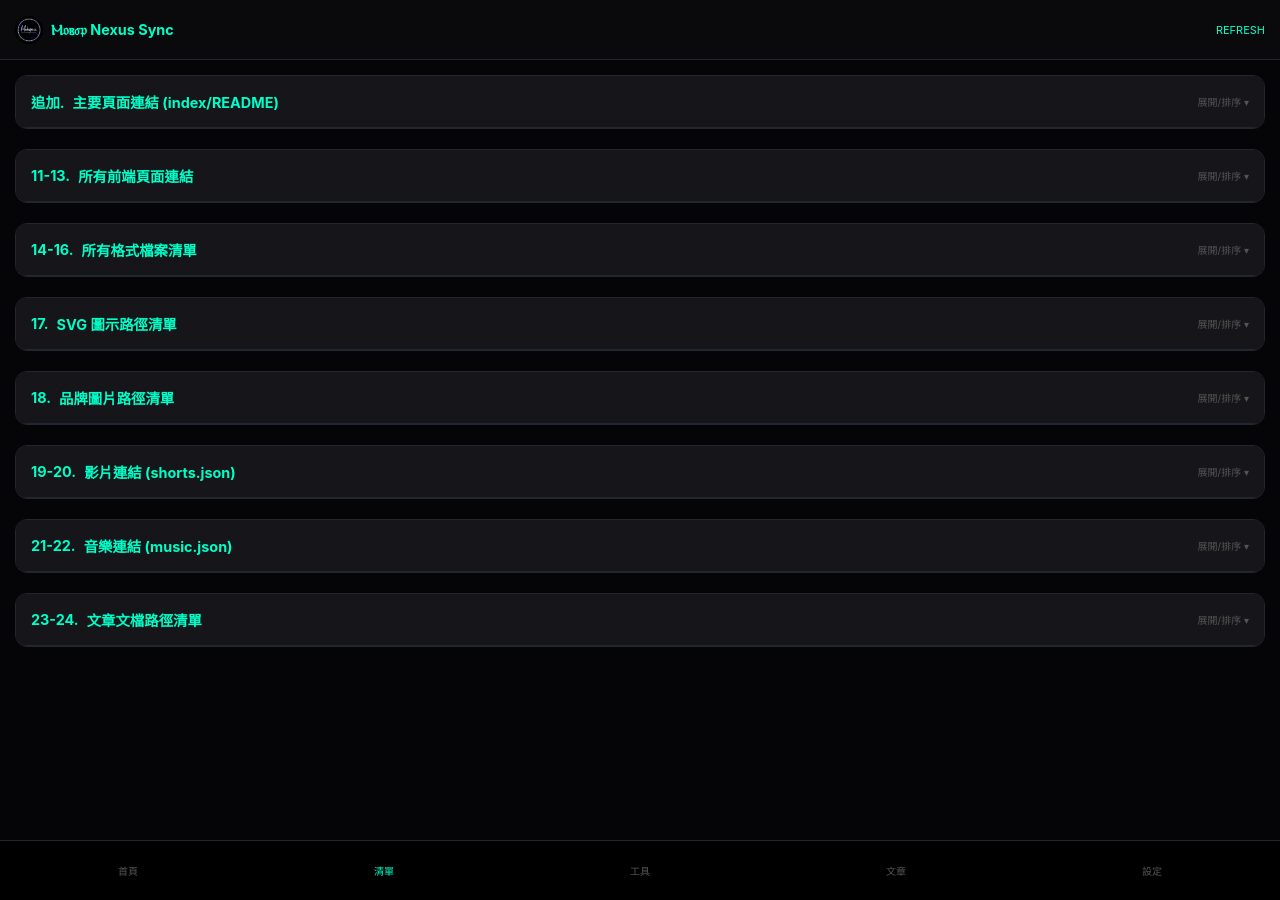
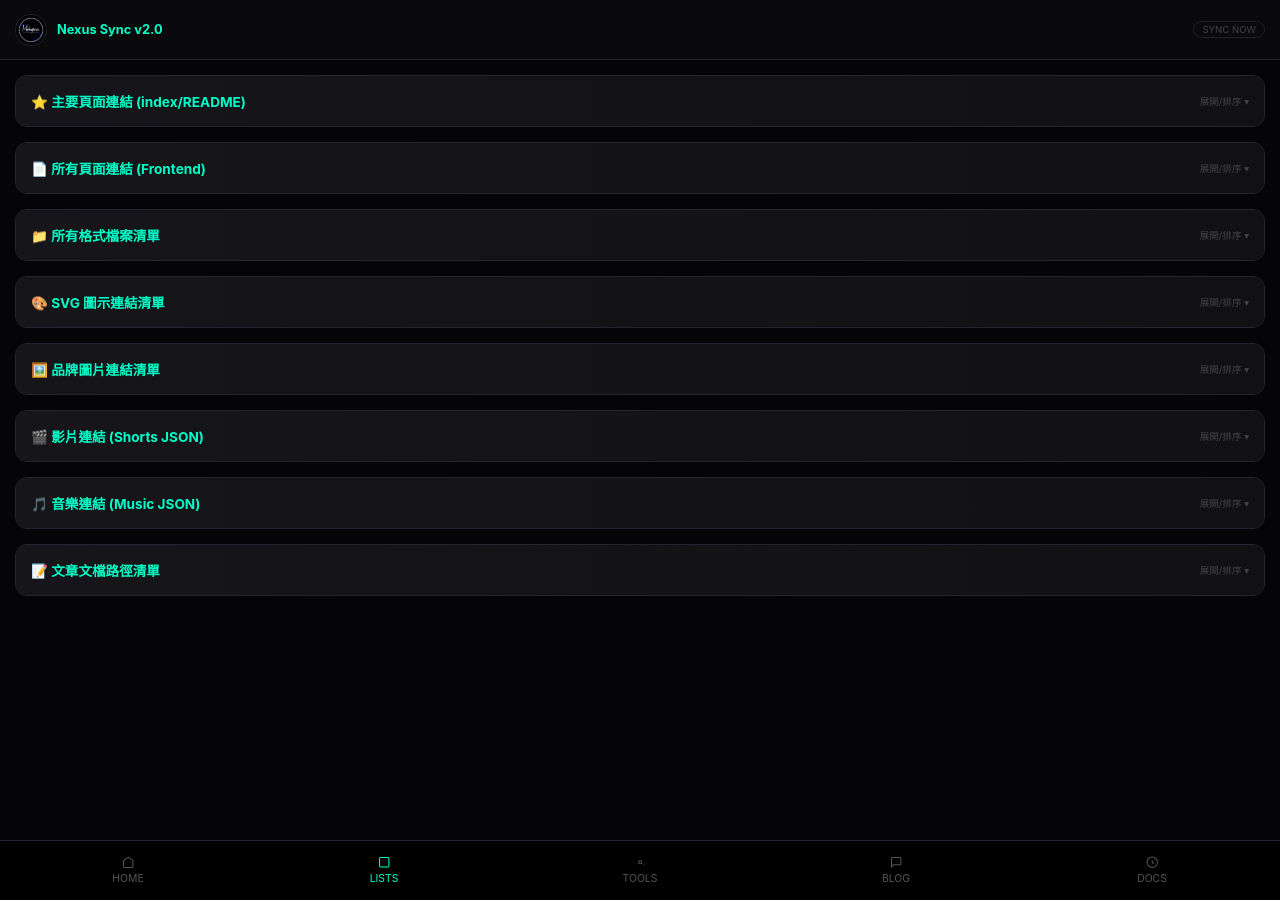
Before and after one commit to mobsp/mobsp.github.io, a Jekyll site: the page app/index.html, which Jekyll copies as it is, in a window 1280 px wide. Built offline with Jekyll 4.4.1, drawn with Linux system fonts in a browser that asks for light colours.

Commit message:
更新 index.html

```diff
--- a/app/index.html
+++ b/app/index.html
@@ -7,198 +7,234 @@
     <style>
         :root {
             --bg: #050507; --card: #111114; --accent: #00ffc8; --text: #e2e8f0; --border: #22262e;
+            --header-h: 60px; --footer-h: 60px;
             --safe-top: env(safe-area-inset-top); --safe-bottom: env(safe-area-inset-bottom);
         }
         * { box-sizing: border-box; -webkit-tap-highlight-color: transparent; }
         body, html { margin: 0; padding: 0; height: 100%; width: 100%; background: var(--bg); color: var(--text); font-family: -apple-system, sans-serif; overflow: hidden; }
 
-        #nexus-app { display: grid; grid-template-rows: calc(60px + var(--safe-top)) 1fr 60px; height: 100vh; }
-        header { display: flex; justify-content: space-between; align-items: center; padding: var(--safe-top) 15px 0; background: #0a0a0c; border-bottom: 1px solid var(--border); }
-        main { overflow-y: auto; padding: 15px; -webkit-overflow-scrolling: touch; }
+        #nexus-app { display: grid; grid-template-rows: calc(var(--header-h) + var(--safe-top)) 1fr calc(var(--footer-h) + var(--safe-bottom)); height: 100vh; }
+        .mobi-header { display: flex; justify-content: space-between; align-items: center; padding: var(--safe-top) 15px 0; background: #0a0a0c; border-bottom: 1px solid var(--border); z-index: 10; }
+        .brand-logo { width: 32px; height: 32px; border-radius: 50%; border: 1px solid var(--border); }
 
-        /* 清單外框 */
-        .asset-section { margin-bottom: 20px; border: 1px solid var(--border); border-radius: 12px; overflow: hidden; background: var(--card); }
+        .mobi-main { overflow-y: auto; padding: 15px; -webkit-overflow-scrolling: touch; }
+
+        /* 列表區塊樣式 */
+        .asset-section { margin-bottom: 15px; border: 1px solid var(--border); border-radius: 12px; overflow: hidden; background: var(--card); }
         .section-header {
-            padding: 15px; background: #16161a; display: flex; justify-content: space-between; align-items: center;
-            cursor: pointer; border-bottom: 1px solid var(--border);
+            display: flex; justify-content: space-between; align-items: center;
+            padding: 15px; cursor: pointer; transition: background 0.3s;
+            background: linear-gradient(90deg, #16161a 0%, #111114 100%);
         }
         .section-header:active { background: #1c1c22; }
-        .list-title { font-size: 0.9rem; font-weight: bold; color: var(--accent); display: flex; align-items: center; gap: 8px; }
+        .list-name { font-size: 0.85rem; font-weight: bold; color: var(--accent); display: flex; align-items: center; gap: 8px; }
 
-        /* 表格主體 */
-        .table-body { display: none; padding: 5px; max-height: 400px; overflow-y: auto; background: #08080a; }
-        .table-body.active { display: block; }
+        /* 表格主體 (預設收起) */
+        .table-body { display: none; border-top: 1px solid var(--border); background: #08080a; max-height: 400px; overflow-y: auto; }
+        .table-body.expanded { display: block; }
 
-        .api-item {
-            display: flex; flex-direction: column; padding: 12px; border-bottom: 1px solid #1a1a1d;
-            cursor: pointer; transition: 0.2s;
+        .api-item { display: flex; align-items: center; padding: 12px 15px; border-bottom: 1px solid #1a1a1d; cursor: pointer; }
+        .api-item:active { background: #1a1a1d; }
+        .api-item-name { flex: 1; margin-left: 10px; font-size: 0.8rem; color: #ccc; white-space: nowrap; overflow: hidden; text-overflow: ellipsis; }
+
+        /* 彈出視窗 */
+        #modal-overlay {
+            position: fixed; top: 0; left: 0; width: 100%; height: 100%;
+            background: rgba(0,0,0,0.9); backdrop-filter: blur(8px);
+            display: none; justify-content: center; align-items: center; z-index: 2000;
         }
-        .api-item:hover { background: #121215; }
-        .file-info { display: flex; align-items: center; gap: 10px; margin-bottom: 4px; }
-        .file-name { font-size: 0.85rem; font-weight: 500; color: #fff; }
-        .path-badges { display: flex; flex-wrap: wrap; gap: 5px; margin-top: 4px; }
-        .badge { font-size: 10px; padding: 2px 6px; border-radius: 4px; background: #1a1a1d; color: #888; border: 1px solid #333; }
+        .modal-card { width: 90%; max-width: 450px; background: #16161a; border: 1px solid var(--border); border-radius: 20px; padding: 20px; animation: modalIn 0.3s cubic-bezier(0.4, 0, 0.2, 1); }
+        .modal-title { font-weight: bold; font-size: 0.95rem; color: var(--accent); margin-bottom: 15px; border-bottom: 1px solid #333; padding-bottom: 10px; }
 
-        /* 彈窗 */
-        #modal-overlay {
-            position: fixed; top: 0; left: 0; width: 100%; height: 100%; background: rgba(0,0,0,0.9);
-            display: none; justify-content: center; align-items: center; z-index: 2000; padding: 20px;
+        .link-group { margin-bottom: 12px; }
+        .link-label { font-size: 0.65rem; color: #666; margin-bottom: 4px; text-transform: uppercase; letter-spacing: 1px; }
+        .link-value {
+            background: #000; padding: 8px 12px; border-radius: 6px; font-size: 0.75rem; color: #fff;
+            word-break: break-all; font-family: 'Courier New', monospace; border: 1px solid #222;
+            display: flex; justify-content: space-between; align-items: center;
         }
-        .modal-card { width: 100%; max-width: 450px; background: #1a1a1d; border-radius: 16px; padding: 20px; border: 1px solid var(--border); }
-        .link-row { background: #000; padding: 10px; border-radius: 8px; margin-top: 10px; border: 1px solid #222; }
-        .link-row label { font-size: 10px; color: var(--accent); display: block; margin-bottom: 4px; }
-        .link-row code { font-size: 11px; word-break: break-all; color: #ccc; }
 
-        footer { display: grid; grid-template-columns: repeat(5, 1fr); background: #000; border-top: 1px solid var(--border); }
-        .nav-item { display: flex; flex-direction: column; align-items: center; justify-content: center; font-size: 10px; color: #555; }
+        .modal-btns { display: grid; grid-template-columns: 1fr 1fr; gap: 10px; margin-top: 20px; }
+        .m-btn { padding: 12px; border-radius: 10px; border: none; font-size: 0.8rem; font-weight: bold; cursor: pointer; text-align: center; text-decoration: none; }
+        .btn-cancel { background: #222; color: #888; }
+        .btn-go { background: var(--accent); color: #000; }
+
+        @keyframes modalIn { from { opacity: 0; transform: translateY(20px); } to { opacity: 1; transform: translateY(0); } }
+
+        /* 底部導覽 */
+        .mobi-footer { display: grid; grid-template-columns: repeat(5, 1fr); background: #000; border-top: 1px solid var(--border); padding-bottom: var(--safe-bottom); }
+        .nav-item { display: flex; flex-direction: column; align-items: center; justify-content: center; font-size: 0.65rem; color: #555; gap: 4px; }
+        .svg-icon { width: 1.2em; height: 1.2em; fill: none; stroke: currentColor; stroke-width: 2; }
     </style>
 </head>
 <body>
 
 <div id="nexus-app">
-    <header>
-        <div class="list-title"><img src="https://mobsp.qzz.io/assets/brand/ms-logo1.JPEG" style="width:28px; border-radius:50%;"> Ⲙ𝔬ⲃⳝ𝔭 Nexus Sync</div>
-        <div style="font-size: 11px; color: var(--accent);" onclick="location.reload()">REFRESH</div>
+    <header class="mobi-header">
+        <div style="display:flex; align-items:center; gap:10px;">
+            <img src="https://mobsp.qzz.io/assets/brand/ms-logo1.JPEG" class="brand-logo">
+            <span style="font-size:0.8rem; font-weight:bold; color:var(--accent);">Nexus Sync v2.0</span>
+        </div>
+        <div style="font-size:0.6rem; color:#444; border:1px solid #222; padding:2px 8px; border-radius:20px;" onclick="location.reload()">SYNC NOW</div>
     </header>
 
-    <main id="main-container">
+    <main class="mobi-main" id="api-lists-container">
         </main>
 
-    <footer>
-        <div class="nav-item">首頁</div>
-        <div class="nav-item" style="color:var(--accent);">清單</div>
-        <div class="nav-item">工具</div>
-        <div class="nav-item">文章</div>
-        <div class="nav-item">設定</div>
-    </footer>
+    <nav class="mobi-footer">
+        <div class="nav-item"><svg class="svg-icon" viewBox="0 0 24 24"><path d="M3 9l9-7 9 7v11a2 2 0 01-2 2H5a2 2 0 01-2-2z"/></svg>HOME</div>
+        <div class="nav-item" style="color:var(--accent);"><svg class="svg-icon" viewBox="0 0 24 24"><rect x="3" y="3" width="18" height="18" rx="2"/></svg>LISTS</div>
+        <div class="nav-item"><svg class="svg-icon" viewBox="0 0 24 24"><circle cx="12" cy="12" r="3"/><path d="M19.4 15a1.65 1.65 0 00.33 1.82"/></svg>TOOLS</div>
+        <div class="nav-item"><svg class="svg-icon" viewBox="0 0 24 24"><path d="M21 15a2 2 0 01-2 2H7l-4 4V5a2 2 0 012-2h14a2 2 0 012 2z"/></svg>BLOG</div>
+        <div class="nav-item"><svg class="svg-icon" viewBox="0 0 24 24"><circle cx="12" cy="12" r="10"/><path d="M12 8v4l3 3"/></svg>DOCS</div>
+    </nav>
 </div>
 
-<div id="modal-overlay" onclick="this.style.display='none'">
+<div id="modal-overlay" onclick="Nexus.closeModal()">
     <div class="modal-card" onclick="event.stopPropagation()">
-        <div id="m-title" style="font-weight:bold; color:var(--accent); margin-bottom:15px;"></div>
-        <div id="m-links"></div>
-        <button onclick="document.getElementById('modal-overlay').style.display='none'" style="width:100%; margin-top:15px; padding:12px; background:var(--accent); border:none; border-radius:8px; font-weight:bold;">關閉視窗</button>
+        <div class="modal-title" id="m-filename">檔案路徑詳情</div>
+
+        <div id="modal-links-content">
+            </div>
+
+        <div class="modal-btns">
+            <button class="m-btn btn-cancel" onclick="Nexus.closeModal()">關閉</button>
+            <a id="m-btn-go" href="#" target="_blank" class="m-btn btn-go">直接跳轉</a>
+        </div>
     </div>
 </div>
 
 <script>
-    const CONFIG = {
+    const Nexus = {
+        config: {
             user: "mobsp",
             repo: "mobsp.github.io",
             domain: "mobsp.qzz.io",
             branch: "main"
-    };
-
-    // 定義清單內容 (對應您的需求 11-24 + 追加)
-    const SECTIONS = [
-        { id: "major", num: "追加", name: "主要頁面連結 (index/README)", path: "", filter: (f) => f.name.includes('index.html') || f.name.includes('README.md') },
-        { id: "pages", num: "11-13", name: "所有前端頁面連結", path: "", filter: (f) => f.name.endsWith('.html') },
-        { id: "files", num: "14-16", name: "所有格式檔案清單", path: "" },
-        { id: "svgs", num: "17", name: "SVG 圖示路徑清單", path: "assets/icon/svg" },
-        { id: "brands", num: "18", name: "品牌圖片路徑清單", path: "assets/brand" },
-        { id: "shorts", num: "19-20", name: "影片連結 (shorts.json)", path: "data/shorts.json", isJson: true },
-        { id: "music", num: "21-22", name: "音樂連結 (music.json)", path: "data/music.json", isJson: true },
-        { id: "blog", num: "23-24", name: "文章文檔路徑清單", path: "blog/p/list" }
-    ];
-
-    const Nexus = {
-        init() {
-            this.renderStructure();
-            this.loadAllData();
         },
 
-        renderStructure() {
-            const html = SECTIONS.map(s => `
-                <div class="asset-section">
-                    <div class="section-header" onclick="Nexus.toggle('${s.id}')">
-                        <div class="list-title"><span>${s.num}.</span> ${s.name}</div>
-                        <div style="font-size:10px; color:#555;">展開/排序 ▾</div>
-                    </div>
-                    <div class="table-body" id="list-${s.id}"></div>
-                </div>
-            `).join('');
-            document.getElementById('main-container').innerHTML = html;
+        // 定義清單與對應邏輯 (對齊需求 11-24 & 追加)
+        sections: [
+            { id: "major", name: "主要頁面連結 (index/README)", icon: "⭐️", path: "", filter: f => f.name.includes('index.html') || f.name.includes('README.md') },
+            { id: "pages", name: "所有頁面連結 (Frontend)", icon: "📄", path: "", filter: f => f.name.endsWith('.html') || f.name.endsWith('.php') },
+            { id: "files", name: "所有格式檔案清單", icon: "📁", path: "" },
+            { id: "svg", name: "SVG 圖示連結清單", icon: "🎨", path: "assets/icon/svg" },
+            { id: "image", name: "品牌圖片連結清單", icon: "🖼️", path: "assets/brand" },
+            { id: "video", name: "影片連結 (Shorts JSON)", icon: "🎬", path: "data/shorts.json", isJson: true },
+            { id: "music", name: "音樂連結 (Music JSON)", icon: "🎵", path: "data/music.json", isJson: true },
+            { id: "blog", name: "文章文檔路徑清單", icon: "📝", path: "blog/p/list" }
+        ],
+
+        init() {
+            this.renderLayout();
+            this.fetchAll();
         },
 
-        toggle(id) {
-            document.getElementById(`list-${id}`).classList.toggle('active');
+        renderLayout() {
+            document.getElementById('api-lists-container').innerHTML = this.sections.map(s => `
+                <section class="asset-section">
+                    <div class="section-header" onclick="Nexus.toggleSection('${s.id}')">
+                        <span class="list-name">${s.icon} ${s.name}</span>
+                        <span style="font-size:0.6rem; color:#444;">展開/排序 ▾</span>
+                    </div>
+                    <div class="table-body" id="list-${s.id}">
+                        <div style="padding:15px; font-size:0.7rem; color:#444;">正在讀取 GitHub 資料...</div>
+                    </div>
+                </section>
+            `).join('');
         },
 
-        async loadAllData() {
-            for (const s of SECTIONS) {
-                this.fetchData(s);
-            }
+        toggleSection(id) {
+            const el = document.getElementById(`list-${id}`);
+            el.classList.toggle('expanded');
         },
 
-        async fetchData(section) {
-            const container = document.getElementById(`list-${section.id}`);
-            const url = `https://api.github.com/repos/${CONFIG.user}/${CONFIG.repo}/contents/${section.path}`;
-
+        async fetchAll() {
+            for (const s of this.sections) {
+                const url = `https://api.github.com/repos/${this.config.user}/${this.config.repo}/contents/${s.path}`;
                 try {
                     const res = await fetch(url);
                     const data = await res.json();
 
-                if (section.isJson) {
-                    // 處理 JSON 格式 (音樂、影片)
+                    let finalItems = [];
+                    if (s.isJson) {
+                        // 解析 JSON 檔案內容
                         const content = JSON.parse(atob(data.content));
-                    this.renderJsonItems(container, content, section.name);
-                } else {
-                    // 處理目錄格式
-                    let files = Array.isArray(data) ? data : [];
-                    if (section.filter) files = files.filter(section.filter);
-                    this.renderFileItems(container, files);
+                        finalItems = content.map(item => ({
+                            name: item.title || item.name || "未命名資源",
+                            path: item.url || "#",
+                            isExternal: true
+                        }));
+                    } else if (Array.isArray(data)) {
+                        // 目錄列表
+                        finalItems = s.filter ? data.filter(s.filter) : data;
+                        // 12-1, 15-1, 17-2 等排序需求：按名稱排序
+                        finalItems.sort((a, b) => a.name.localeCompare(b.name));
                     }
+
+                    this.renderItems(s.id, finalItems);
                 } catch (e) {
-                container.innerHTML = `<div style="padding:15px; color:red;">讀取失敗</div>`;
+                    document.getElementById(`list-${s.id}`).innerHTML = `<div style="padding:15px; color:red; font-size:0.7rem;">讀取失敗</div>`;
+                }
             }
         },
 
-        renderFileItems(container, files) {
-            container.innerHTML = files.map(f => {
-                const fullUrl = `https://${CONFIG.domain}/${f.path}`;
-                const relPath1 = f.path;
-                const relPath2 = `./${f.path}`;
-
-                return `
-                    <div class="api-item" onclick="Nexus.openModal('${f.name}', '${fullUrl}', '${relPath1}', '${relPath2}')">
-                        <div class="file-info">
-                            <span style="font-size:14px;">${f.type === 'dir' ? '📁' : '📄'}</span>
-                            <span class="file-name">${f.name}</span>
-                        </div>
-                        <div class="path-badges">
-                            <span class="badge">/${f.path}</span>
-                        </div>
-                    </div>
-                `;
-            }).join('');
-        },
-
-        renderJsonItems(container, items, category) {
-            // 假設 JSON 格式為 [{title: '', url: ''}...]
-            container.innerHTML = (Array.isArray(items) ? items : []).map(item => `
-                <div class="api-item" onclick="Nexus.openModal('${item.title || '無標題'}', '${item.url}', '', '')">
-                    <div class="file-info">
-                        <span style="font-size:14px;">🔗</span>
-                        <span class="file-name">${item.title || item.name || '外部連結'}</span>
-                    </div>
-                    <div class="path-badges"><span class="badge">${item.url.substring(0, 30)}...</span></div>
+        renderItems(id, items) {
+            const container = document.getElementById(`list-${id}`);
+            if (items.length === 0) {
+                container.innerHTML = `<div style="padding:15px; color:#444; font-size:0.7rem;">暫無資料</div>`;
+                return;
+            }
+            container.innerHTML = items.map(item => `
+                <div class="api-item" onclick="Nexus.openModal('${item.name}', '${item.path}', ${item.isExternal || false})">
+                    <span style="font-size:0.8rem;">${item.isExternal ? '🔗' : '📄'}</span>
+                    <span class="api-item-name">${item.name}</span>
+                    <span style="color:#222; font-size:0.6rem;">❯</span>
                 </div>
             `).join('');
         },
 
-        openModal(name, full, rel1, rel2) {
-            document.getElementById('m-title').innerText = name;
-            let html = `
-                <div class="link-row"><label>HTTPS 全域連結</label><code>${full}</code></div>
-                <div class="link-row"><label>路徑格式 (xxx/xxx)</label><code>${rel1 || 'N/A'}</code></div>
-                <div class="link-row"><label>相對格式 (./xxx/xxx)</label><code>${rel2 || 'N/A'}</code></div>
-            `;
-            document.getElementById('m-links').innerHTML = html;
+        openModal(name, path, isExternal) {
+            const domain = this.config.domain;
+            const filename = document.getElementById('m-filename');
+            const content = document.getElementById('modal-links-content');
+
+            filename.innerText = name;
+
+            // 如果是儲存庫檔案，生成 5 種格式；如果是 JSON 外部連結，則顯示原始連結
+            let links = [];
+            if (isExternal) {
+                links = [{ label: "外部資源連結", value: path }];
+            } else {
+                links = [
+                    { label: "HTTPS 全域連結", value: `https://${domain}/${path}` },
+                    { label: "標準路徑格式 (xxx/xxx.xxx)", value: path },
+                    { label: "相對路徑格式 (./xxx/xxx.xxx)", value: `./${path}` },
+                    { label: "深層路徑格式 (xxx/xxx/xxx.xxx)", value: path }, // GitHub API path 已是完整路徑
+                    { label: "相對深層格式 (./xxx/xxx/xxx.xxx)", value: `./${path}` }
+                ];
+            }
+
+            content.innerHTML = links.map(l => `
+                <div class="link-group">
+                    <div class="link-label">${l.label}</div>
+                    <div class="link-value">
+                        <span>${l.value}</span>
+                    </div>
+                </div>
+            `).join('');
+
+            document.getElementById('m-btn-go').href = isExternal ? path : `https://${domain}/${path}`;
             document.getElementById('modal-overlay').style.display = 'flex';
+        },
+
+        closeModal() {
+            document.getElementById('modal-overlay').style.display = 'none';
         }
     };
 
     window.onload = () => Nexus.init();
 </script>
+
 </body>
 </html>
```
Lines whose indentation alone changed are shown as unchanged.
